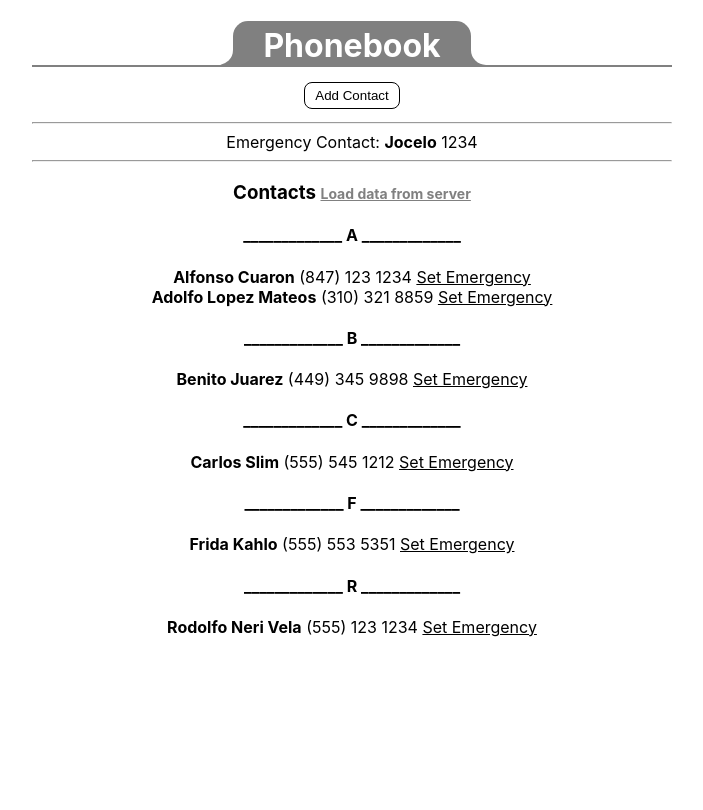
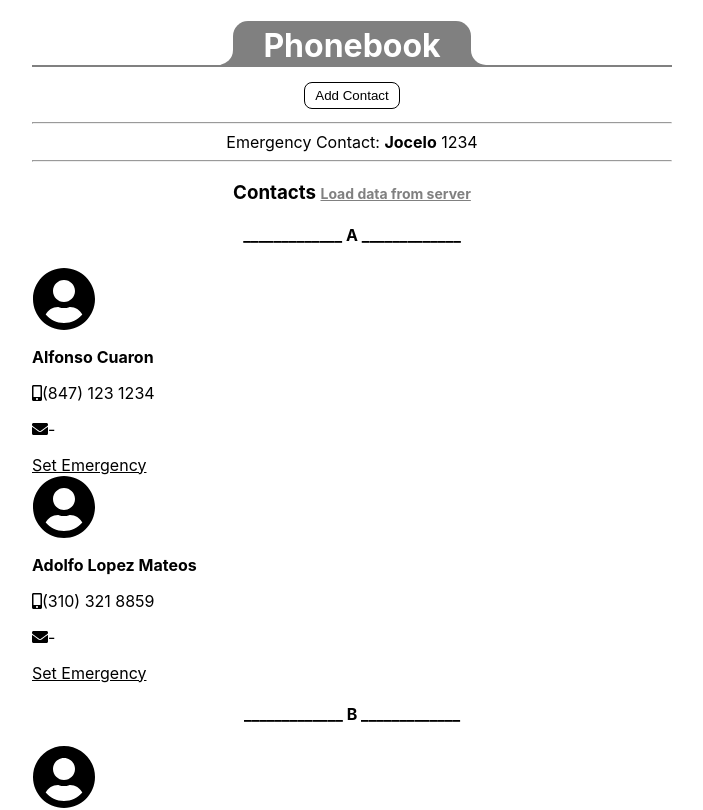
Before and after one commit to jocelo/phonebook, a React (Create React App) app: page / in a window 1280 px wide. Shown: the top 810 px of the page, without its empty margins (288-991 px from the left). Built offline with nearby package versions, Linux system fonts and the light colour scheme.

Commit message:
styles for individual component

```diff
--- /dev/null
+++ b/src/components/css/individual.css
@@ -0,0 +1,3 @@
+.contact-container {
+	text-align: left;
+}
--- a/src/components/home.js
+++ b/src/components/home.js
@@ -7,7 +7,13 @@ import ContactList from './contacts'
 import { connect } from 'react-redux';
 import { fetchContacts, apiRequest } from '../actions/contacts';
 
+import { library } from '@fortawesome/fontawesome-svg-core'
+import { FontAwesomeIcon } from '@fortawesome/react-fontawesome'
+import { faUserCircle, faStar, faMobileAlt, faEnvelope } from '@fortawesome/free-solid-svg-icons'
+
 import './css/home.css';
+
+library.add(faUserCircle, faStar, faMobileAlt, faEnvelope);
 
 class Home extends React.Component {
   constructor(props) {
--- a/src/components/individual.js
+++ b/src/components/individual.js
@@ -2,6 +2,9 @@ import React from 'react';
 
 import { connect } from 'react-redux';
 import { setEmergencyContact } from '../actions/contacts';
+
+import { FontAwesomeIcon } from '@fortawesome/react-fontawesome';
+import './css/individual.css';
 
 class IndividualContact extends React.Component {
 
@@ -17,9 +20,20 @@ class IndividualContact extends React.Component {
 
   render() {
     return (
-      <div className="">
-        <div className="">
-          <strong>{this.props.name}</strong> {this.props.phone} <a onClick={this.markAsEmergency} style={{textDecoration: 'underline', cursor: 'pointer'}}>Set Emergency</a>
+      <div className="contact-container">
+        <div className="caca2">
+          <FontAwesomeIcon icon="user-circle" size="4x" />
+          <p>
+            <strong>{this.props.name}</strong>
+          </p>
+          <p>
+            <FontAwesomeIcon icon="mobile-alt" />{this.props.phone}
+          </p>
+          <p>
+            <FontAwesomeIcon icon="envelope" />{this.props.email || '-'}
+          </p>
+
+            <a onClick={this.markAsEmergency} style={{textDecoration: 'underline', cursor: 'pointer'}}>Set Emergency</a>
         </div>
       </div>
     )
```
